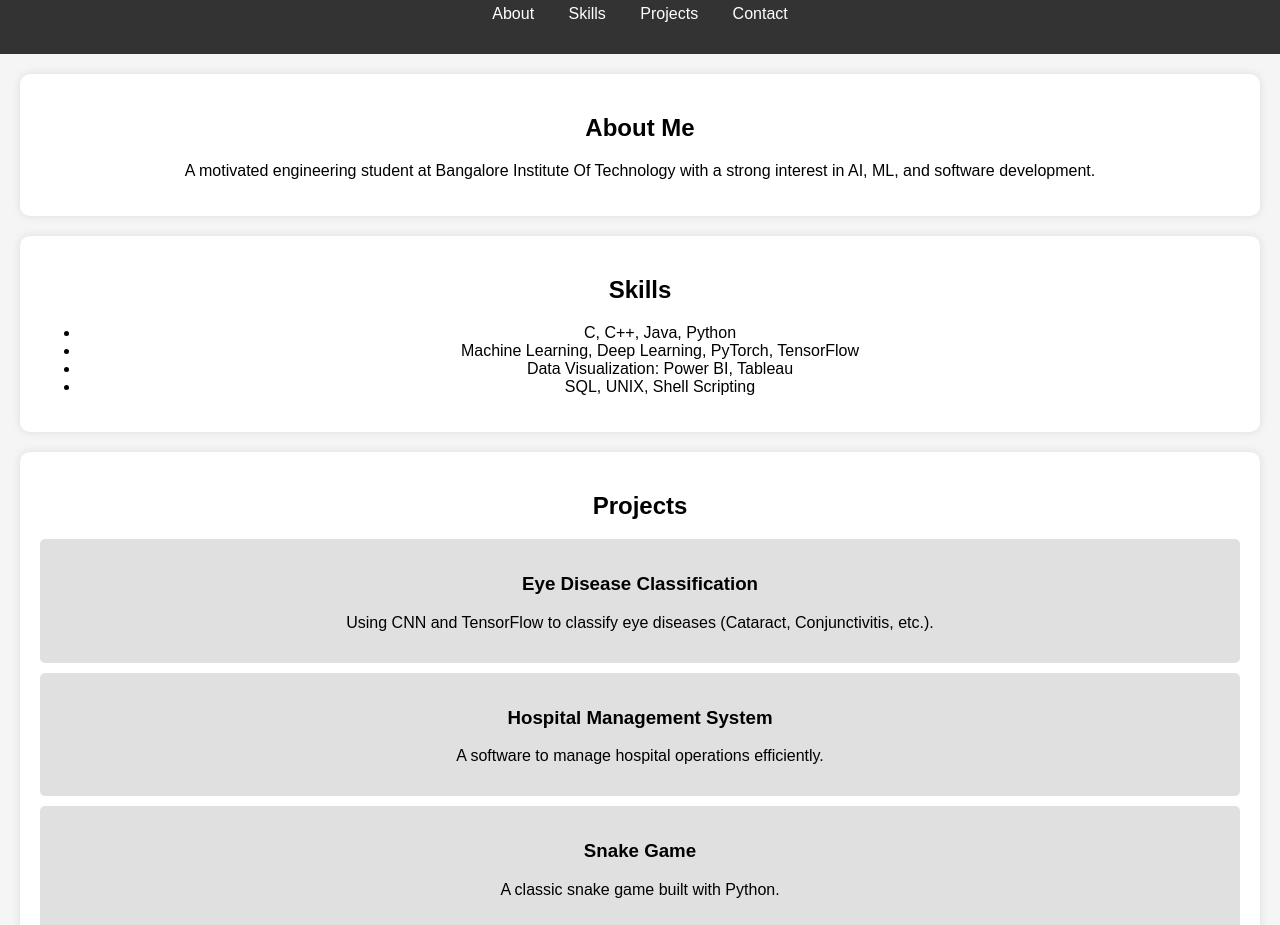
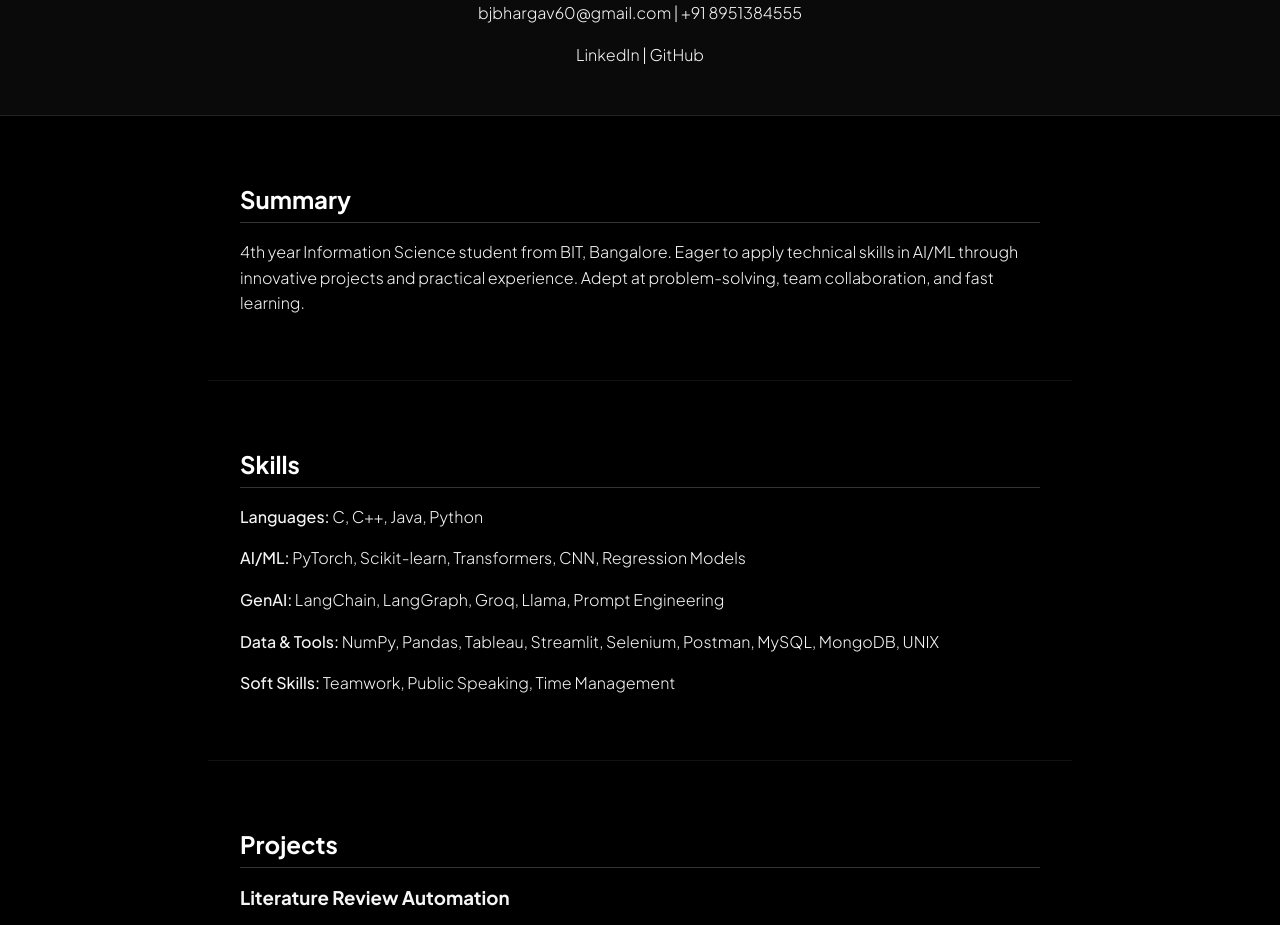
Before and after one commit to BhargavBJ/My-Portfolio, a plain HTML site: page index.html in a window 1280 px wide. Shown: the part 97-1022 px from the top of the page. Drawn offline with Linux system fonts and the light colour scheme.

Commit message:
Update index.html

```diff
--- a/index.html
+++ b/index.html
@@ -1,66 +1,131 @@
 <!DOCTYPE html>
 <html lang="en">
+
 <head>
   <meta charset="UTF-8">
   <meta name="viewport" content="width=device-width, initial-scale=1.0">
   <title>Bhargav B J - Portfolio</title>
-    <link rel="stylesheet" href="style.css">
+  <link href="https://fonts.googleapis.com/css2?family=Plus+Jakarta+Sans:wght@300;500;700&display=swap" rel="stylesheet">
+  <style>
+    body {
+      background-color: #000;
+      color: #f5f5f5;
+      font-family: 'Plus Jakarta Sans', sans-serif;
+      font-weight: 300;
+      margin: 0;
+      padding: 0;
+      scroll-behavior: smooth;
+    }
+
+    header {
+      padding: 2rem;
+      text-align: center;
+      background: #0a0a0a;
+      border-bottom: 1px solid #222;
+    }
+
+    h1 {
+      font-size: 2.4rem;
+      font-weight: 700;
+      margin: 0;
+    }
+
+    section {
+      padding: 3rem 2rem;
+      border-bottom: 1px solid #111;
+      max-width: 800px;
+      margin: auto;
+    }
+
+    h2 {
+      color: #ffffff;
+      font-weight: 700;
+      border-bottom: 1px solid #333;
+      padding-bottom: 0.5rem;
+      margin-bottom: 1rem;
+    }
+
+    a {
+      color: #f5f5f5;
+      text-decoration: none;
+    }
+
+    a:hover {
+      text-decoration: underline;
+    }
+
+    .project, .certification {
+      margin-bottom: 1.5rem;
+    }
+
+    p, li {
+      line-height: 1.6;
+      font-size: 1rem;
+    }
+
+    strong {
+      font-weight: 500;
+    }
+  </style>
 </head>
+
 <body>
   <header>
     <h1>Bhargav B J</h1>
-        <p>B.Tech | AI & ML Enthusiast | Developer</p>
-        <nav>
-            <ul>
-                <li><a href="#about">About</a></li>
-                <li><a href="#skills">Skills</a></li>
-                <li><a href="#projects">Projects</a></li>
-                <li><a href="#contact">Contact</a></li>
-            </ul>
-        </nav>
+    <p><a href="mailto:bjbhargav60@gmail.com">bjbhargav60@gmail.com</a> | <a href="tel:+918951384555">+91 8951384555</a></p>
+    <p><a href="https://www.linkedin.com/in/bhargav-b-j-01ab36285/" target="_blank">LinkedIn</a> | <a href="https://github.com/BhargavBJ" target="_blank">GitHub</a></p>
   </header>
 
-    <section id="about">
-        <h2>About Me</h2>
-        <p>A motivated engineering student at Bangalore Institute Of Technology with a strong interest in AI, ML, and software development.</p>
+  <section>
+    <h2>Summary</h2>
+    <p>4th year Information Science student from BIT, Bangalore. Eager to apply technical skills in AI/ML through innovative projects and practical experience. Adept at problem-solving, team collaboration, and fast learning.</p>
   </section>
 
-    <section id="skills">
+  <section>
     <h2>Skills</h2>
-        <ul>
-            <li>C, C++, Java, Python</li>
-            <li>Machine Learning, Deep Learning, PyTorch, TensorFlow</li>
-            <li>Data Visualization: Power BI, Tableau</li>
-            <li>SQL, UNIX, Shell Scripting</li>
-        </ul>
+    <p><strong>Languages:</strong> C, C++, Java, Python</p>
+    <p><strong>AI/ML:</strong> PyTorch, Scikit-learn, Transformers, CNN, Regression Models</p>
+    <p><strong>GenAI:</strong> LangChain, LangGraph, Groq, Llama, Prompt Engineering</p>
+    <p><strong>Data & Tools:</strong> NumPy, Pandas, Tableau, Streamlit, Selenium, Postman, MySQL, MongoDB, UNIX</p>
+    <p><strong>Soft Skills:</strong> Teamwork, Public Speaking, Time Management</p>
   </section>
 
-    <section id="projects">
+  <section>
     <h2>Projects</h2>
     <div class="project">
-            <h3>Eye Disease Classification</h3>
-            <p>Using CNN and TensorFlow to classify eye diseases (Cataract, Conjunctivitis, etc.).</p>
+      <h3><a href="https://github.com/BhargavBJ/Literature-Review-Using-Langchain" target="_blank">Literature Review Automation</a></h3>
+      <p>LangChain-powered assistant to summarize and parse scholarly articles using LLMs.</p>
     </div>
     <div class="project">
-            <h3>Hospital Management System</h3>
-            <p>A software to manage hospital operations efficiently.</p>
+      <h3><a href="https://github.com/BhargavBJ/MNIST" target="_blank">Digit Classification</a></h3>
+      <p>Trained CNNs on MNIST dataset for accurate handwritten digit recognition.</p>
     </div>
     <div class="project">
-            <h3>Snake Game</h3>
-            <p>A classic snake game built with Python.</p>
+      <h3><a href="https://github.com/BhargavBJ/Classification-Of-CIFAR10-Dataset" target="_blank">CIFAR-10 Image Classification</a></h3>
+      <p>Image classification using deep CNNs with transfer learning and augmentation.</p>
     </div>
-        <p>More on <a href="https://github.com/BhargavBJ" target="_blank">GitHub</a></p>
+    <div class="project">
+      <h3><a href="https://github.com/BhargavBJ/Eye-Disease-Classification" target="_blank">Eye Disease Detection</a></h3>
+      <p>Fundus image-based eye disease prediction model for medical diagnostics.</p>
+    </div>
+    <div class="project">
+      <h3><a href="https://github.com/BhargavBJ/GitHub-Auto-Pull-Request-Bot" target="_blank">Auto Pull Request Bot</a></h3>
+      <p>Automates GitHub PR creation to streamline contribution workflows.</p>
+    </div>
+    <div class="project">
+      <h3><a href="https://github.com/BhargavBJ/Auto-Commit-Bot" target="_blank">Auto Commit Bot</a></h3>
+      <p>Python bot that commits and pushes code changes regularly for automation and backups.</p>
+    </div>
   </section>
 
-    <section id="contact">
-        <h2>Contact Me</h2>
-        <p>Email: <a href="mailto:bjbhargav60@gmail.com">bjbhargav60@gmail.com</a></p>
-        <p>Phone: +91 8951384555</p>
-        <p>LinkedIn: <a href="https://www.linkedin.com/in/bhargav-b-j-01ab36285/" target="_blank">Bhargav B J</a></p>
+  <section>
+    <h2>Certifications & Achievements</h2>
+    <div class="certification">A.I Powered Social Media – 2024</div>
+    <div class="certification">Code Hiest (Intra-college) – 2023</div>
+    <div class="certification">AWS Cloud Computing & Stacking – 2024</div>
+    <div class="certification">MotoGP Burnout Datathon – Participant</div>
+    <div class="certification">Tutedude’s 3-Day Buildathon – Participant</div>
   </section>
+</body>
 
-    <footer>
-        <p>© 2025 Bhargav B J. All rights reserved.</p>
-    </footer>
-</body>
 </html>
```
Lines whose indentation alone changed are shown as unchanged.
